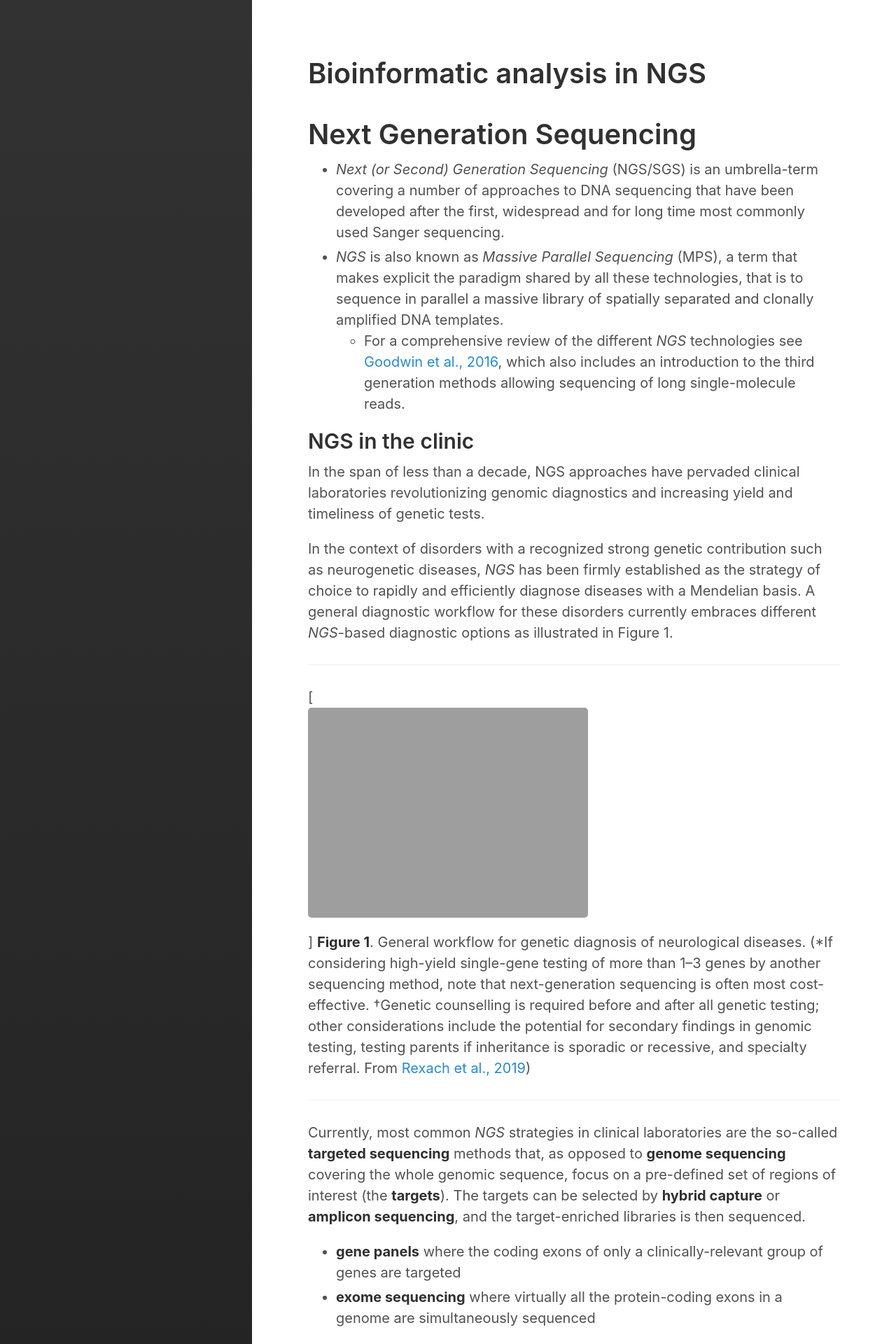
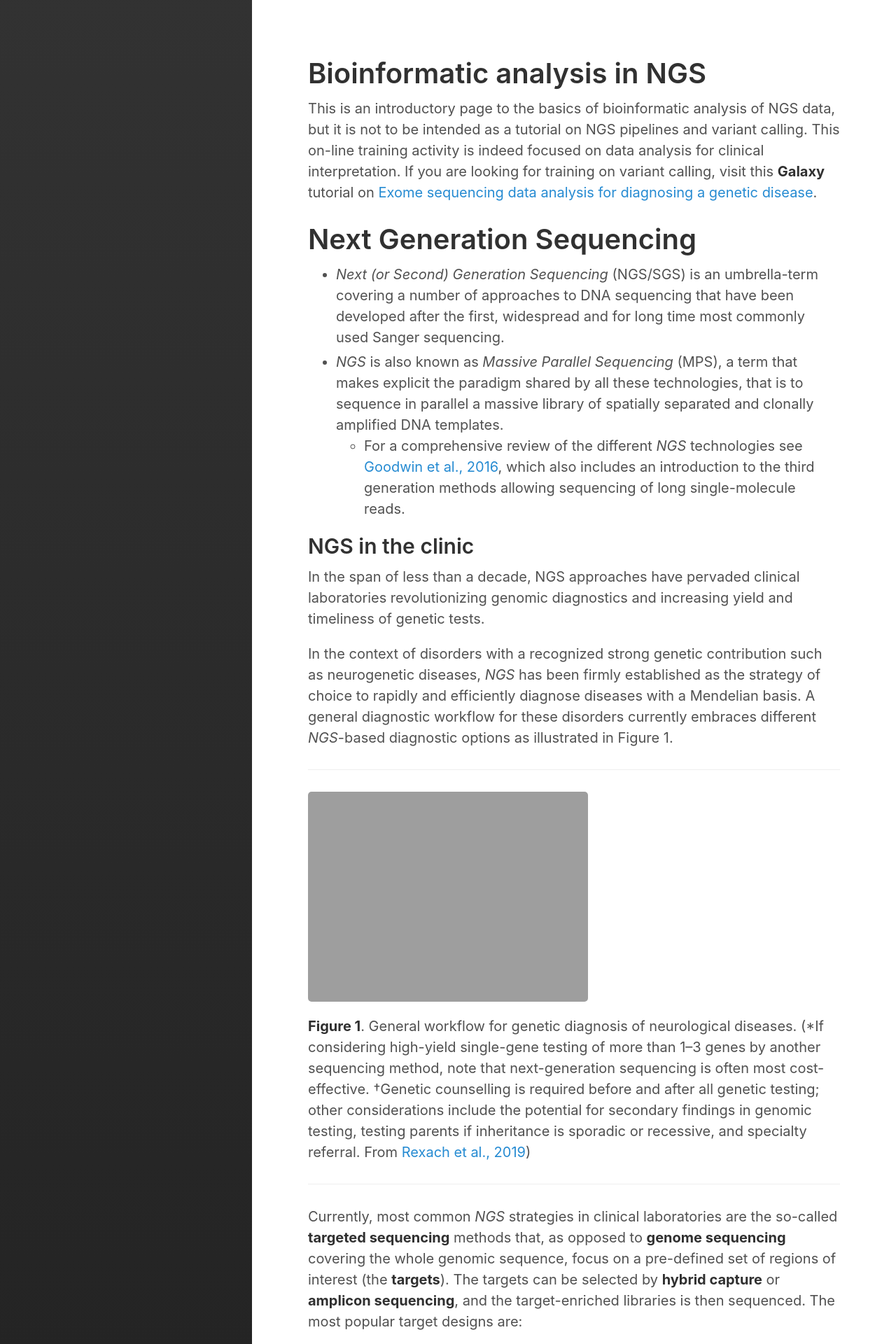
Before and after one commit to sigu-training/clinical_genomics, a Jekyll site: the page built from lectures/bioinfo_ngs.md, in a window 1280 px wide. Shown: the top 1920 px of the page at 70% size. Built offline with Jekyll 4.4.1, drawn with Linux system fonts in a browser that asks for light colours.

Commit message:
Update bioinfo_ngs.md

```diff
--- a/lectures/bioinfo_ngs.md
+++ b/lectures/bioinfo_ngs.md
@@ -4,6 +4,8 @@ title: Bioinformatic analysis in NGS
 summary: "Basics of file formats and bioinformatic workflows for NGS data analysis"
 sidebar_link: true
 ---
+
+This is an introductory page to the basics of bioinformatic analysis of NGS data, but it is not to be intended as a tutorial on NGS pipelines and variant calling. This on-line training activity is indeed focused on data analysis for clinical interpretation. If you are looking for training on variant calling, visit this **Galaxy** tutorial on [Exome sequencing data analysis for diagnosing a genetic disease](https://galaxyproject.github.io/training-material/topics/variant-analysis/tutorials/exome-seq/tutorial.html).
 
 # Next Generation Sequencing
 
@@ -19,15 +21,16 @@ In the context of disorders with a recognized strong genetic contribution such a
 
 ---
 
-[![ngs_neuro_diagnostics]({{site.url}}{{site.baseurl}}/images/ngs_neuro_diagnostic.png)]
+![ngs_neuro_diagnostics]({{site.url}}{{site.baseurl}}/images/ngs_neuro_diagnostic.png)
 **Figure 1**. General workflow for genetic diagnosis of neurological diseases. (\*If considering high-yield single-gene testing of more than 1–3 genes by another sequencing method, note that next-generation sequencing is often most cost-effective. †Genetic counselling is required before and after all genetic testing; other considerations include the potential for secondary findings in genomic testing, testing parents if inheritance is sporadic or recessive, and specialty referral. From [Rexach et al., 2019](https://www.thelancet.com/journals/laneur/article/PIIS1474-4422(19)30033-X/fulltext))
 
 ---
 
-Currently, most common *NGS* strategies in clinical laboratories are the so-called **targeted sequencing** methods that, as opposed to **genome sequencing** covering the whole genomic sequence, focus on a pre-defined set of regions of interest (the **targets**). The targets can be selected by **hybrid capture** or **amplicon sequencing**, and the target-enriched libraries is then sequenced.
+Currently, most common *NGS* strategies in clinical laboratories are the so-called **targeted sequencing** methods that, as opposed to **genome sequencing** covering the whole genomic sequence, focus on a pre-defined set of regions of interest (the **targets**). The targets can be selected by **hybrid capture** or **amplicon sequencing**, and the target-enriched libraries is then sequenced. The most popular target designs are:
 
 - **gene panels** where the coding exons of only a clinically-relevant group of genes are targeted
 - **exome sequencing** where virtually all the protein-coding exons in a genome are simultaneously sequenced
+
 
 ## Basics of NGS bioinformatic analysis
 
@@ -55,13 +58,14 @@ Here are the different formats explained:
 
 The steps of the ***reads-to-variants*** workflow can be connected through a bioinformatic **pipeline** ([Leipzig et al., 2017](https://www.ncbi.nlm.nih.gov/pmc/articles/PMC5429012/)), consisting in read alignments, post-alignment BAM processing and variant calling.
 
+
 ### Alignment
 
 As generated by the sequencing machines, *paired-end* reads are written to two *fastQ* files in which *forward* and *reverse* reads are stored separately together with their qualities. *FastQ* files are taken as input files by tools (the **aligners**) that align the reads onto a reference genome. One of the most used aligners is [BWA](http://bio-bwa.sourceforge.net/) among the many that have been developed (Figure 2).
 
 ---
 
-[![aligners_timeline]({{site.url}}{{site.baseurl}}/images/aligners_timeline.png)]
+![aligners_timeline]({{site.url}}{{site.baseurl}}/images/aligners_timeline.png)
 **Figure 2**. Aligners timeline 2001-2012 (from [Fonseca et al., 2012](https://academic.oup.com/bioinformatics/article/28/24/3169/245777))
 
 ---
@@ -78,10 +82,11 @@ In Figure 3, the [Integrative Genomic Viewer (IGV)](http://software.broadinstitu
 
 ---
 
-[![coverage]({{site.url}}{{site.baseurl}}/images/coverage.png)]
+![coverage]({{site.url}}{{site.baseurl}}/images/coverage.png)
 **Figure 3**. Exome data visualization by [*IGV*](http://software.broadinstitute.org/software/igv/)
 
 ---
+
 
 ### Post-alignment BAM processing
 
@@ -89,7 +94,7 @@ Regarding post-alignment *pipelines*, the most famous for germline SNP and InDel
 
 ---
 
-[![gatk_germline_pipeline]({{site.url}}{{site.baseurl}}/images/gatk_germline_snps_indels.png)]
+![gatk_germline_pipeline]({{site.url}}{{site.baseurl}}/images/gatk_germline_snps_indels.png)
 **Figure 4**. After-alignment pipeline for germline SNP and InDel variant calling according to [GATK Best Practices](https://software.broadinstitute.org/gatk/best-practices/workflow?id=11145)
 
 ---
@@ -99,11 +104,18 @@ According to GATK best practices, in order to be ready for variant calling the B
 - [recalibrating base quality scores](https://software.broadinstitute.org/gatk/documentation/article?id=11081) to correct known biases of the native base-related qualities
 While GATK BAM processing is beyond doubt important to improve data quality, it has to be noticed that it is not needed to obtain variant calls and that non GATK-based pipelines may not use it or may use different quality reparametrization schemes. Duplicate flagging or removal is not recommended in *amplicon* sequencing experiments.
 
+
 ### Variant calling
 
 The process of variant detection and genotyping is performed by *variant callers*. These tools use probabilistic approaches to collect evidence that non-reference read bases accumulating over a given locus support the presence of a variant. To be confident that a variant is a true event, its supporting evidence should be significantly stronger than chance; e.g. the C>T on the left of the screenshot in Figure 5 is supported by all its position-overlapping reads, claiming for a variant. In contrast, the C>A change on the right of the screenshot is seen only once over many reads, challenging its interpretation as a real variant.
 
-[![igv_screenshot_variant]({{site.url}}{{site.baseurl}}/images/igv_variant.png)]
+---
+
+![igv_screenshot_variant]({{site.url}}{{site.baseurl}}/images/igv_variant.png)
 **Figure 5**. Variant visualization by *IGV*
 
-The GATK variant calling pipeline first produces a **genomic VCF ([gVCF](https://gatkforums.broadinstitute.org/gatk/discussion/4017/what-is-a-gvcf-and-how-is-it-different-from-a-regular-vcf))**, whose main difference with *VCF* is that it records all sites in a target whether there is a variant or not, while *VCF* contains only information for variant sites.
+---
+
+*Variant callers*The GATK variant calling pipeline first produces a **genomic VCF ([gVCF](https://gatkforums.broadinstitute.org/gatk/discussion/4017/what-is-a-gvcf-and-how-is-it-different-from-a-regular-vcf))**, whose main difference with *VCF* is that it records all sites in a target whether there is a variant or not, while *VCF* contains only information for variant sites, preparing multiple samples for **joint genotyping** and creation of a **multi-sample** *VCF* whose variants can undergo quality **filtering** in order to obtain the final set of quality-curated variants ready to be annotated.
+
+In downstream analyses, annotations can be added to *VCF* files themselves or information in *VCF* files can be either annotated in TAB- or comma- deimited files to be visually inspected for *clinical* variant searching or used as input to **prioritization** programs.
```
